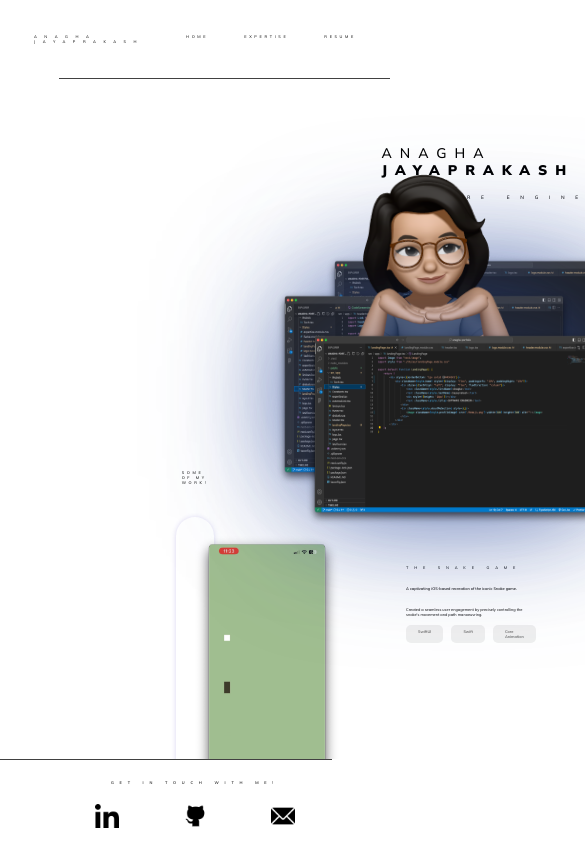
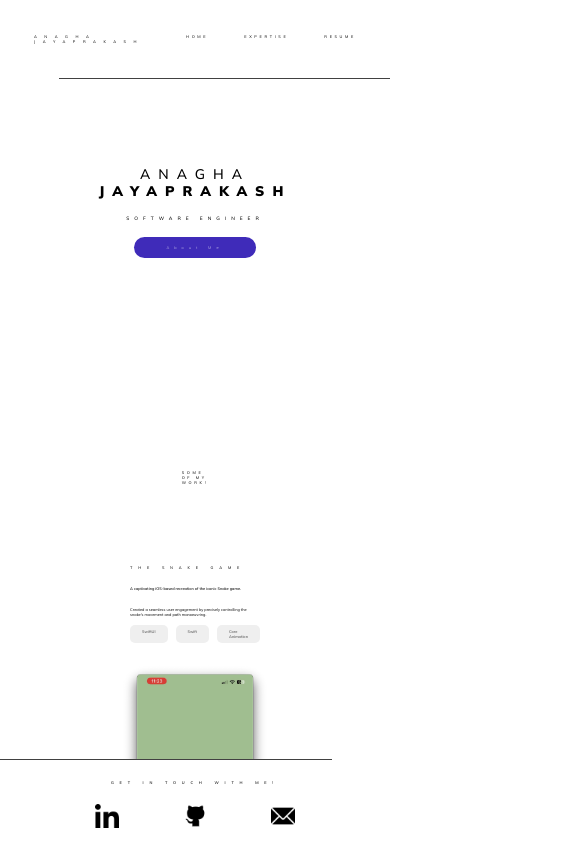
Before and after one commit to anaghajp1996/anagha-portfolio, a Next.js app: page / in a window 390 px wide. Shown: the top 842 px of the page, 585 px wide, since content can reach past the window. Built offline with nearby package versions, Linux system fonts and the light colour scheme.

Commit message:
chore: Make website mobile ocmpatible

```diff
--- a/src/app/Styles/landingPage.module.css
+++ b/src/app/Styles/landingPage.module.css
@@ -68,6 +68,22 @@
     flex-direction: column;
     gap: 16px;
     align-items: center;
+    justify-content: center;
+  }
+
+  .title {
+    letter-spacing: 5px;
+    align-items: center;
+  }
+
+  .images {
+    display: none;
+  }
+
+  .landingPage {
+    display: "flex";
+    align-items: center;
+    justify-content: center;
   }
 }
 
--- a/src/app/Styles/work.module.css
+++ b/src/app/Styles/work.module.css
@@ -20,3 +20,26 @@
 .title:hover {
   font-weight: 700;
 }
+
+.work {
+  display: flex;
+  width: 100%;
+  padding: 16px;
+  gap: 64px;
+  box-shadow: 0px 0.5px 5px 0px rgba(63, 43, 185, 0.2);
+  border-radius: 20px;
+}
+
+@media only screen and (max-width: 800px) {
+  .work {
+    display: flex;
+    width: 100%;
+    flex-direction: column-reverse;
+    gap: 20px;
+    justify-content: center;
+    align-items: center;
+    box-shadow: none;
+    border-radius: 0%;
+    border-bottom: solid 0.5px black;
+  }
+}
--- a/src/app/aboutMe/page.tsx
+++ b/src/app/aboutMe/page.tsx
@@ -26,7 +26,7 @@ export default function AboutMe() {
             display: "flex",
           }}
         >
-          <div style={{ width: "100%", height: "100%" }}>
+          <div className={style.aboutMePara}>
             <p className={style.heading}>About Me</p>
             <p className={style.text}>
               Welcome to my portfolio! I am a passionate mobile application
@@ -75,6 +75,7 @@ export default function AboutMe() {
           >
             <div>
               <Image
+                className={style.aboutMePicture}
                 src={"/Me.png"}
                 width="385"
                 height="456"
--- a/src/app/landingPage.tsx
+++ b/src/app/landingPage.tsx
@@ -7,6 +7,7 @@ import AboutMe from "./aboutMe/page";
 export default function LandingPage() {
   return (
     <div
+      className={style.landingPage}
       style={{
         height: "100%",
         padding: "16px 160px",
@@ -16,6 +17,7 @@ export default function LandingPage() {
     >
       <div className={style.home} style={{ display: "flex" }}>
         <div
+          className={style.title}
           style={{
             textAlign: "left",
             display: "flex",
--- a/src/app/work.tsx
+++ b/src/app/work.tsx
@@ -16,16 +16,7 @@ interface WorkProps {
 
 export default function Work(prop: WorkProps) {
   return (
-    <div
-      style={{
-        display: "flex",
-        width: "100%",
-        padding: "16px",
-        gap: "64px",
-        boxShadow: "0px 0.5px 5px 0px rgba(63, 43, 185, 0.20)",
-        borderRadius: "20px",
-      }}
-    >
+    <div className={style.work}>
       <div
         style={{ width: "300px", display: "flex", justifyContent: "center" }}
       >
```
Also changed, not shown: src/app/aboutMe/aboutMe.module.css (+22 -0 lines).
